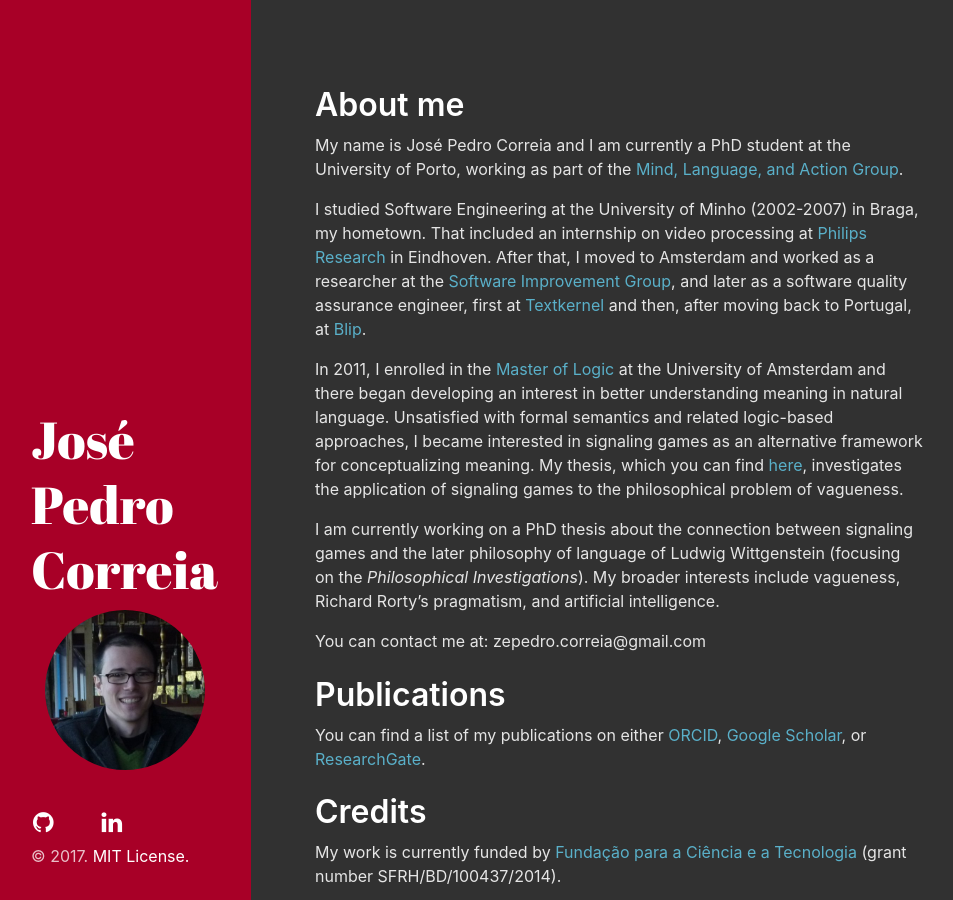
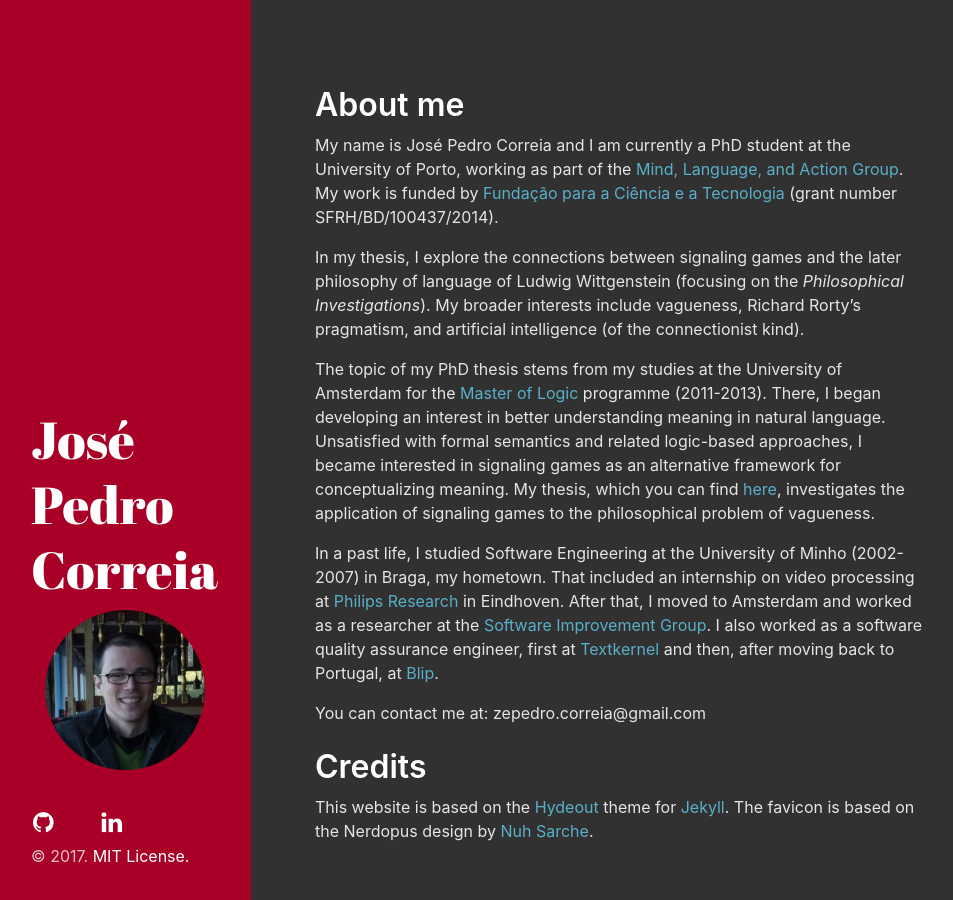
Before and after one commit to josepedrocorreia/josepedrocorreia.github.io, a Jekyll site: the page built from index.md, in a window 1280 px wide. Shown: the whole page, without its empty margins (1-954 px from the left). Built offline with Jekyll 4.4.1, drawn with Linux system fonts in a browser that asks for light colours; nearby versions of some CDN libraries; some web fonts are replaced; a style sheet for code colours, icons or effects is not loaded.

Commit message:
Reversed the chronology, to put the initial focus on current stuff.

```diff
--- a/index.md
+++ b/index.md
@@ -5,22 +5,16 @@ title: Home
 
 # About me
 
-My name is José Pedro Correia and I am currently a PhD student at the University of Porto, working as part of the [Mind, Language, and Action Group](https://mlag.up.pt/).
+My name is José Pedro Correia and I am currently a PhD student at the University of Porto, working as part of the [Mind, Language, and Action Group](https://mlag.up.pt/). My work is funded by [Fundação para a Ciência e a Tecnologia](http://www.fct.pt/) (grant number SFRH/BD/100437/2014).
 
-I studied Software Engineering at the University of Minho (2002-2007) in Braga, my hometown. That included an internship on video processing at [Philips Research](https://www.philips.com/a-w/research/home.html) in Eindhoven. After that, I moved to Amsterdam and worked as a researcher at the [Software Improvement Group](https://www.sig.eu/), and later as a software quality assurance engineer, first at [Textkernel](https://www.textkernel.com/) and then, after moving back to Portugal, at [Blip](https://blip.pt/).
+In my thesis, I explore the connections between signaling games and the later philosophy of language of Ludwig Wittgenstein (focusing on the _Philosophical Investigations_). My broader interests include vagueness, Richard Rorty's pragmatism, and artificial intelligence (of the connectionist kind).
 
-In 2011, I enrolled in the [Master of Logic](http://www.illc.uva.nl/MScLogic/) at the University of Amsterdam and there began developing an interest in better understanding meaning in natural language. Unsatisfied with formal semantics and related logic-based approaches, I became interested in signaling games as an alternative framework for conceptualizing meaning. My thesis, which you can find [here](http://arno.uva.nl/document/499282), investigates the application of signaling games to the philosophical problem of vagueness.
+The topic of my PhD thesis stems from my studies at the University of Amsterdam for the [Master of Logic](http://www.illc.uva.nl/MScLogic/) programme (2011-2013). There, I began developing an interest in better understanding meaning in natural language. Unsatisfied with formal semantics and related logic-based approaches, I became interested in signaling games as an alternative framework for conceptualizing meaning. My thesis, which you can find [here](http://arno.uva.nl/document/499282), investigates the application of signaling games to the philosophical problem of vagueness.
 
-I am currently working on a PhD thesis about the connection between signaling games and the later philosophy of language of Ludwig Wittgenstein (focusing on the _Philosophical Investigations_). My broader interests include vagueness, Richard Rorty's pragmatism, and artificial intelligence.
+In a past life, I studied Software Engineering at the University of Minho (2002-2007) in Braga, my hometown. That included an internship on video processing at [Philips Research](https://www.philips.com/a-w/research/home.html) in Eindhoven. After that, I moved to Amsterdam and worked as a researcher at the [Software Improvement Group](https://www.sig.eu/). I also worked as a software quality assurance engineer, first at [Textkernel](https://www.textkernel.com/) and then, after moving back to Portugal, at [Blip](https://blip.pt/).
 
 You can contact me at: zepedro.correia<span class="at-sign">gmail.com</span>
 
-# Publications
-
-You can find a list of my publications on either [ORCID](https://orcid.org/0000-0001-9594-3797), [Google Scholar](https://scholar.google.pt/citations?user=5vGYF8sAAAAJ), or [ResearchGate](https://www.researchgate.net/profile/Jose_Pedro_Correia).
-
 # Credits
 
-My work is currently funded by [Fundação para a Ciência e a Tecnologia](http://www.fct.pt/) (grant number SFRH/BD/100437/2014).
-
 This website is based on the [Hydeout](https://fongandrew.github.io/hydeout/) theme for [Jekyll](https://jekyllrb.com/). The favicon is based on the Nerdopus design by [Nuh Sarche](https://www.redbubble.com/people/nuhsarche).
```
